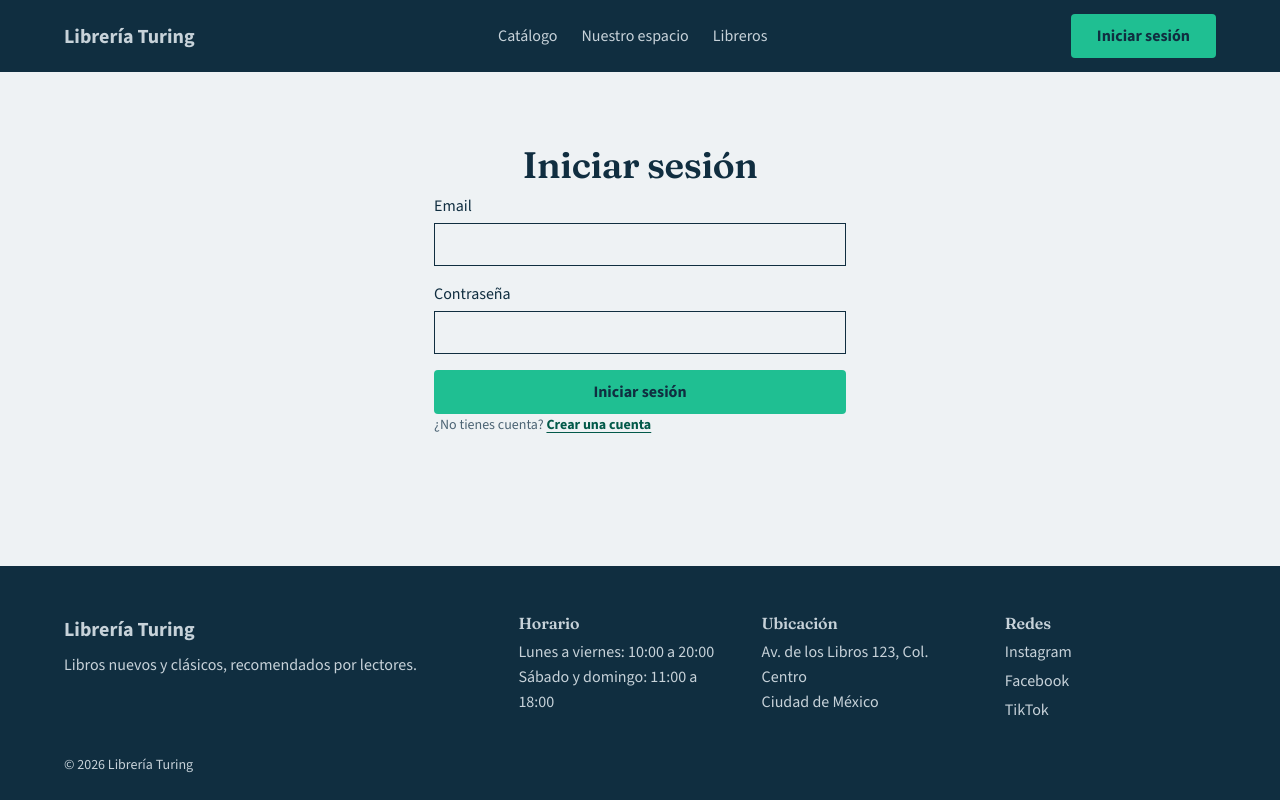
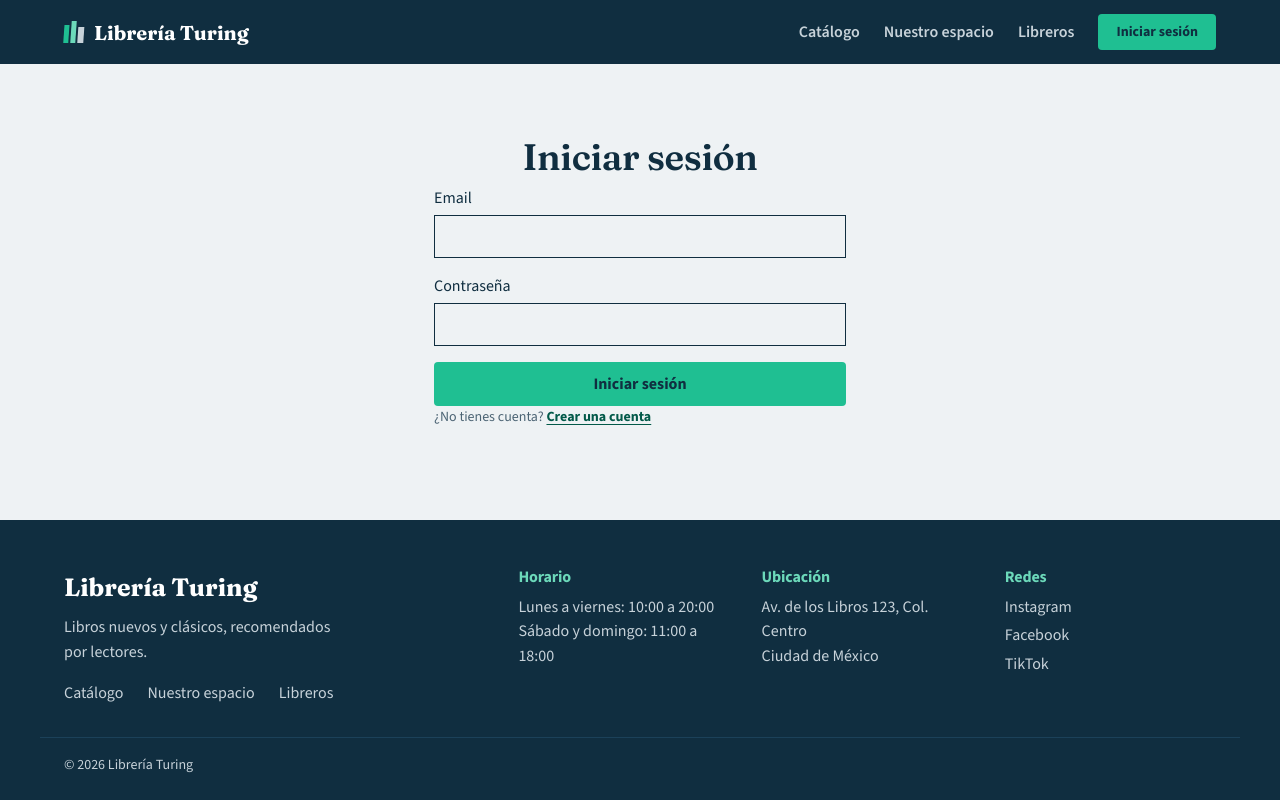
Before and after one commit to JV043LL/turing-libreria-frontend, a React (Vite) app: page /login in a window 1280 px wide. Built offline with nearby package versions, Linux system fonts and the light colour scheme; no server answers.

Commit message:
feat: agregar menú móvil, navegación por secciones y nuevas rutas

```diff
--- a/src/components/layout/Footer.css
+++ b/src/components/layout/Footer.css
@@ -1,25 +1,44 @@
 .footer {
+  margin-top: auto;
+  padding-block: var(--space-6) var(--space-4);
   background: var(--color-dark);
   color: var(--color-light);
-  padding-block: var(--space-6) var(--space-4);
-  margin-top: auto;
 }
 
 .footer__inner {
   display: grid;
-  grid-template-columns: 2fr 1fr 1fr 1fr;
   gap: var(--space-5);
 }
 
 .footer__logo {
+  margin-bottom: var(--space-2);
+  font-family: var(--font-display);
+  font-size: var(--text-xl);
   font-weight: 700;
-  font-size: 1.25rem;
-  margin-bottom: var(--space-2);
+  color: var(--color-white);
+}
+
+.footer__text {
+  max-width: 34ch;
+}
+
+.footer__nav {
+  display: flex;
+  flex-wrap: wrap;
+  gap: var(--space-2) var(--space-4);
+  margin-top: var(--space-3);
 }
 
 .footer__title {
-  font-size: 1rem;
   margin-bottom: var(--space-2);
+  font-family: var(--font-base);
+  font-size: var(--text-base);
+  font-weight: 700;
+  color: var(--color-soft);
+}
+
+.footer__address {
+  font-style: normal;
 }
 
 .footer__list {
@@ -27,7 +46,33 @@
   gap: var(--space-1);
 }
 
+.footer__link {
+  text-decoration: underline;
+  text-decoration-color: transparent;
+  text-underline-offset: 3px;
+  transition: text-decoration-color 0.15s ease;
+}
+
+.footer__link:hover {
+  color: var(--color-white);
+  text-decoration-color: currentColor;
+}
+
 .footer__copy {
   margin-top: var(--space-5);
-  font-size: 0.875rem;
+  padding-top: var(--space-3);
+  border-top: 1px solid var(--color-dark-soft);
+  font-size: var(--text-sm);
 }
+
+@media (min-width: 640px) {
+  .footer__inner {
+    grid-template-columns: repeat(2, 1fr);
+  }
+}
+
+@media (min-width: 960px) {
+  .footer__inner {
+    grid-template-columns: 2fr 1fr 1fr 1fr;
+  }
+}
--- a/src/components/layout/Footer.jsx
+++ b/src/components/layout/Footer.jsx
@@ -1,4 +1,11 @@
+import { Link } from 'react-router-dom';
 import './Footer.css';
+
+const REDES = [
+  { nombre: 'Instagram', url: 'https://www.instagram.com/' },
+  { nombre: 'Facebook', url: 'https://www.facebook.com/' },
+  { nombre: 'TikTok', url: 'https://www.tiktok.com/' },
+];
 
 export default function Footer() {
   return (
@@ -6,27 +13,37 @@ export default function Footer() {
       <div className="footer__inner container">
         <div className="footer__brand">
           <p className="footer__logo">Librería Turing</p>
-          <p>Libros nuevos y clásicos, recomendados por lectores.</p>
+          <p className="footer__text">Libros nuevos y clásicos, recomendados por lectores.</p>
+          <nav className="footer__nav" aria-label="Secciones">
+            <Link to="/#catalogo" className="footer__link">Catálogo</Link>
+            <Link to="/#espacio" className="footer__link">Nuestro espacio</Link>
+            <Link to="/#equipo" className="footer__link">Libreros</Link>
+          </nav>
         </div>
 
         <div className="footer__column">
-          <h3 className="footer__title">Horario</h3>
+          <h2 className="footer__title">Horario</h2>
           <p>Lunes a viernes: 10:00 a 20:00</p>
           <p>Sábado y domingo: 11:00 a 18:00</p>
         </div>
 
         <div className="footer__column">
-          <h3 className="footer__title">Ubicación</h3>
-          <p>Av. de los Libros 123, Col. Centro</p>
-          <p>Ciudad de México</p>
+          <h2 className="footer__title">Ubicación</h2>
+          <address className="footer__address">
+            Av. de los Libros 123, Col. Centro
+            <br />
+            Ciudad de México
+          </address>
         </div>
 
         <div className="footer__column">
-          <h3 className="footer__title">Redes</h3>
+          <h2 className="footer__title">Redes</h2>
           <ul className="footer__list">
-            <li><a href="#" className="footer__link">Instagram</a></li>
-            <li><a href="#" className="footer__link">Facebook</a></li>
-            <li><a href="#" className="footer__link">TikTok</a></li>
+            {REDES.map(({ nombre, url }) => (
+              <li key={nombre}>
+                <a href={url} className="footer__link" target="_blank" rel="noreferrer">{nombre}</a>
+              </li>
+            ))}
           </ul>
         </div>
       </div>
--- a/src/components/layout/Header.css
+++ b/src/components/layout/Header.css
@@ -1,32 +1,206 @@
+/* Header fijo. En movil la navegacion se despliega con el boton de menu. */
 .header {
+  position: sticky;
+  top: 0;
+  z-index: 50;
   background: var(--color-dark);
-  color: var(--color-light);
+  color: var(--color-white);
 }
 
 .header__inner {
   display: flex;
+  flex-wrap: wrap;
   align-items: center;
   justify-content: space-between;
-  gap: var(--space-4);
-  min-height: 72px;
+  min-height: var(--header-height);
 }
 
 .header__logo {
+  display: inline-flex;
+  flex-shrink: 0;
+  white-space: nowrap;
+  align-items: center;
+  gap: var(--space-2);
+  font-family: var(--font-display);
+  font-size: var(--text-lg);
   font-weight: 700;
-  font-size: 1.25rem;
+}
+
+/* Tres lomos de libro como marca */
+.header__logo-mark {
+  width: 22px;
+  height: 22px;
+  background:
+    linear-gradient(var(--color-accent), var(--color-accent)) 0 4px / 5px 18px no-repeat,
+    linear-gradient(var(--color-soft), var(--color-soft)) 7px 0 / 5px 22px no-repeat,
+    linear-gradient(var(--color-light), var(--color-light)) 14px 6px / 6px 16px no-repeat;
+  transform: skewX(-4deg);
+}
+
+.header__toggle {
+  display: grid;
+  place-items: center;
+  width: 44px;
+  height: 44px;
+  border-radius: var(--radius-sm);
+}
+
+.header__toggle-bars,
+.header__toggle-bars::before,
+.header__toggle-bars::after {
+  display: block;
+  width: 22px;
+  height: 2px;
+  background: currentColor;
+  transition: transform 0.2s ease, opacity 0.2s ease;
+}
+
+.header__toggle-bars {
+  position: relative;
+}
+
+.header__toggle-bars::before,
+.header__toggle-bars::after {
+  content: '';
+  position: absolute;
+  left: 0;
+}
+
+.header__toggle-bars::before {
+  top: -7px;
+}
+
+.header__toggle-bars::after {
+  top: 7px;
+}
+
+/* Icono de cerrar cuando el menu esta abierto */
+.header__toggle[aria-expanded='true'] .header__toggle-bars {
+  background: transparent;
+}
+
+.header__toggle[aria-expanded='true'] .header__toggle-bars::before {
+  transform: translateY(7px) rotate(45deg);
+}
+
+.header__toggle[aria-expanded='true'] .header__toggle-bars::after {
+  transform: translateY(-7px) rotate(-45deg);
+}
+
+.header__menu {
+  display: none;
+  flex-basis: 100%;
+  padding-bottom: var(--space-4);
+}
+
+.header__menu--open {
+  display: grid;
+  gap: var(--space-4);
 }
 
 .header__nav {
-  display: flex;
-  gap: var(--space-4);
+  display: grid;
 }
 
+.header__link {
+  padding: var(--space-2) 0;
+  border-bottom: 1px solid var(--color-dark-soft);
+  color: var(--color-light);
+  font-weight: 600;
+}
+
+.header__link:hover,
 .header__link.active {
-  text-decoration: underline;
+  color: var(--color-soft);
 }
 
 .header__session {
   display: flex;
+  flex-wrap: wrap;
   align-items: center;
   gap: var(--space-3);
 }
+
+.header__user {
+  display: inline-flex;
+  align-items: center;
+  gap: var(--space-2);
+  font-size: var(--text-sm);
+  color: var(--color-light);
+}
+
+.header__role {
+  padding: 0 var(--space-2);
+  border-radius: var(--radius-sm);
+  background: var(--color-deep);
+  color: var(--color-white);
+  font-size: 0.75rem;
+  font-weight: 700;
+}
+
+/* Escritorio: navegacion siempre visible en una sola fila */
+@media (min-width: 960px) {
+  .header__inner {
+    flex-wrap: nowrap;
+    gap: var(--space-5);
+  }
+
+  .header__toggle {
+    display: none;
+  }
+
+  .header__menu,
+  .header__menu--open {
+    display: flex;
+    flex: 1;
+    flex-basis: auto;
+    align-items: center;
+    justify-content: space-between;
+    gap: var(--space-4);
+    padding-bottom: 0;
+  }
+
+  .header__nav {
+    display: flex;
+    gap: var(--space-3);
+    margin-left: auto;
+  }
+
+  .header__link {
+    position: relative;
+    white-space: nowrap;
+    padding: var(--space-2) 0;
+    border-bottom: none;
+  }
+
+  /* Subrayado verde para la pagina actual */
+  .header__link.active::after {
+    content: '';
+    position: absolute;
+    left: 0;
+    right: 0;
+    bottom: 0;
+    height: 2px;
+    background: var(--color-accent);
+  }
+}
+
+/* Escritorio mediano: el saludo se oculta para que todo quepa en una fila */
+@media (min-width: 960px) and (max-width: 1199px) {
+  .header__user {
+    display: none;
+  }
+}
+
+@media (min-width: 960px) {
+  .header__session {
+    flex-wrap: nowrap;
+    white-space: nowrap;
+  }
+}
+
+@media (min-width: 1200px) {
+  .header__nav {
+    gap: var(--space-4);
+  }
+}
--- a/src/components/layout/Header.jsx
+++ b/src/components/layout/Header.jsx
@@ -1,10 +1,26 @@
-import { Link, NavLink, useNavigate } from 'react-router-dom';
+import { useEffect, useState } from 'react';
+import { Link, NavLink, useLocation, useNavigate } from 'react-router-dom';
 import { useAuth } from '../../context/AuthContext';
 import './Header.css';
 
 export default function Header() {
   const { user, isAdmin, logout } = useAuth();
   const navigate = useNavigate();
+  const location = useLocation();
+  const [menuAbierto, setMenuAbierto] = useState(false);
+
+  // Cierra el menu movil al navegar
+  useEffect(() => {
+    setMenuAbierto(false);
+  }, [location.pathname, location.hash]);
+
+  // Cierra el menu con la tecla Escape
+  useEffect(() => {
+    if (!menuAbierto) return undefined;
+    const alPresionar = (e) => e.key === 'Escape' && setMenuAbierto(false);
+    document.addEventListener('keydown', alPresionar);
+    return () => document.removeEventListener('keydown', alPresionar);
+  }, [menuAbierto]);
 
   const cerrarSesion = () => {
     logout();
@@ -14,14 +30,27 @@ export default function Header() {
   return (
     <header className="header">
       <div className="header__inner container">
-        <Link to="/" className="header__logo">
+        <Link to="/" className="header__logo" aria-label="Librería Turing, ir al inicio">
+          <span className="header__logo-mark" aria-hidden="true" />
           Librería Turing
         </Link>
 
+        <button
+          type="button"
+          className="header__toggle"
+          aria-expanded={menuAbierto}
+          aria-controls="menu-principal"
+          onClick={() => setMenuAbierto(!menuAbierto)}
+        >
+          <span className="header__toggle-bars" aria-hidden="true" />
+          <span className="visually-hidden">{menuAbierto ? 'Cerrar menú' : 'Abrir menú'}</span>
+        </button>
+
+        <div id="menu-principal" className={`header__menu${menuAbierto ? ' header__menu--open' : ''}`}>
           <nav className="header__nav" aria-label="Principal">
-          <a href="/#catalogo" className="header__link">Catálogo</a>
-          <a href="/#espacio" className="header__link">Nuestro espacio</a>
-          <a href="/#equipo" className="header__link">Libreros</a>
+            <Link to="/#catalogo" className="header__link">Catálogo</Link>
+            <Link to="/#espacio" className="header__link">Nuestro espacio</Link>
+            <Link to="/#equipo" className="header__link">Libreros</Link>
             {user && <NavLink to="/favoritos" className="header__link">Mis favoritos</NavLink>}
             {isAdmin && <NavLink to="/admin" className="header__link">Administrar</NavLink>}
           </nav>
@@ -29,14 +58,18 @@ export default function Header() {
           <div className="header__session">
             {user ? (
               <>
-              <span className="header__user">Hola, {user.nombre}</span>
-              <button type="button" className="button button--ghost" onClick={cerrarSesion}>
+                <span className="header__user">
+                  Hola, {user.nombre}
+                  {isAdmin && <span className="header__role">admin</span>}
+                </span>
+                <button type="button" className="button button--on-dark button--small" onClick={cerrarSesion}>
                   Cerrar sesión
                 </button>
               </>
             ) : (
-            <Link to="/login" className="button button--primary">Iniciar sesión</Link>
+              <Link to="/login" className="button button--primary button--small">Iniciar sesión</Link>
             )}
+          </div>
         </div>
       </div>
     </header>
```
Also changed, not shown: src/App.jsx (+11 -11 lines), src/components/common/ScrollManager.jsx (added, +28 -0 lines). Lines whose indentation alone changed are shown as unchanged.
